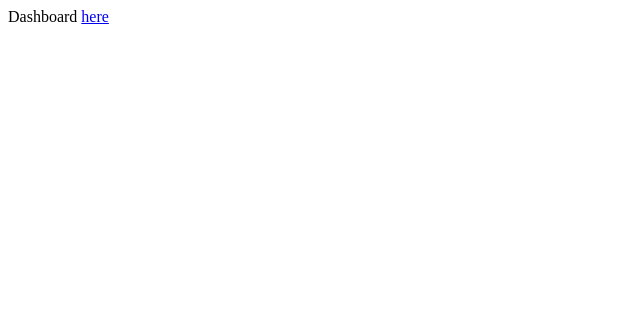
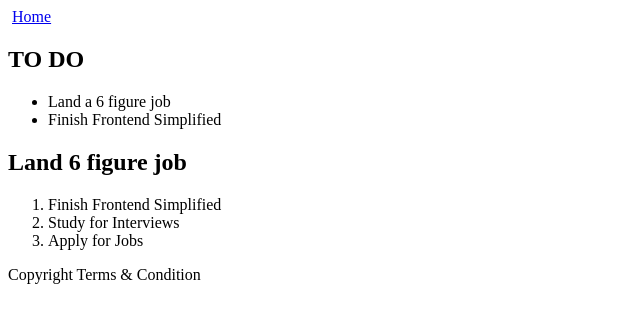
Before and after one commit to xTotalOG/HTML-Crash-Course, a plain HTML site: page dashboard.html in a window 1280 px wide. Shown: the whole page, without its empty margins (0-640 px from the left). Drawn offline with Linux system fonts and the light colour scheme.

Commit message:
final touches

```diff
--- a/dashboard.html
+++ b/dashboard.html
@@ -7,7 +7,28 @@
     <title>Document</title>
 </head>
 <body>
-    Dashboard
-    <a href="/index.html">here</a>
-</body>
+    <nav>
+      <img src="" alt="" />
+      <a href="/index.html">Home</a>
+    </nav>
+    <main>
+      <section>
+        <h1>TO DO</h1>
+        <ul>
+          <li>Land a 6 figure job</li>
+          <li>Finish Frontend Simplified</li>
+        </ul>
+      </section>
+      <section>
+        <h1>Land 6 figure job</h1>
+        <ol>
+          <li>Finish Frontend Simplified</li>
+          <li>Study for Interviews</li>
+          <li>Apply for Jobs</li>
+        </ol>
+      </section>
+    </main>
+    <footer>Copyright Terms & Condition</footer>
+  </body>
 </html>
+</html>
```
Also changed, not shown: index.html (+13 -7 lines), HTML Practise Assets/FES.svg (added), HTML Practise Assets/about.jpg (added), HTML Practise Assets/discord.png (added), HTML Practise Assets/laptop.png (added).
